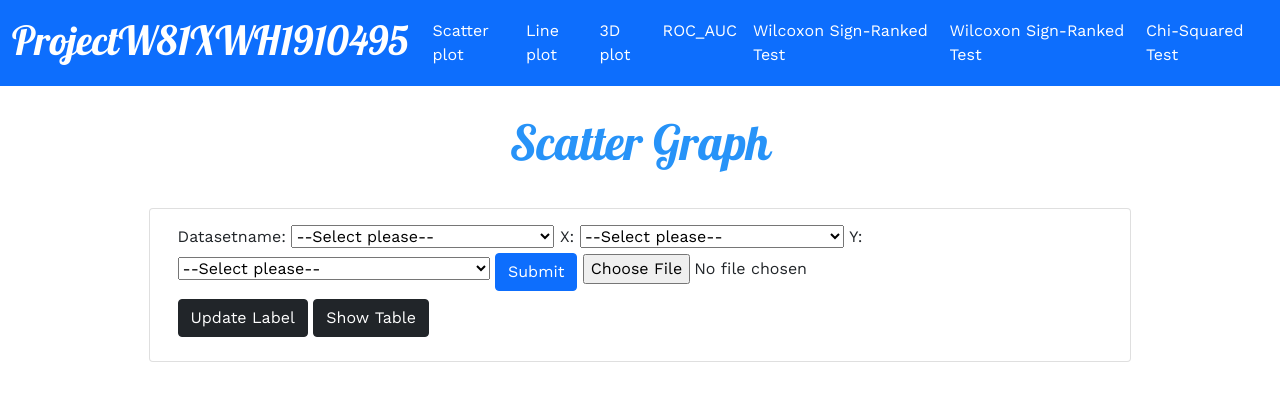
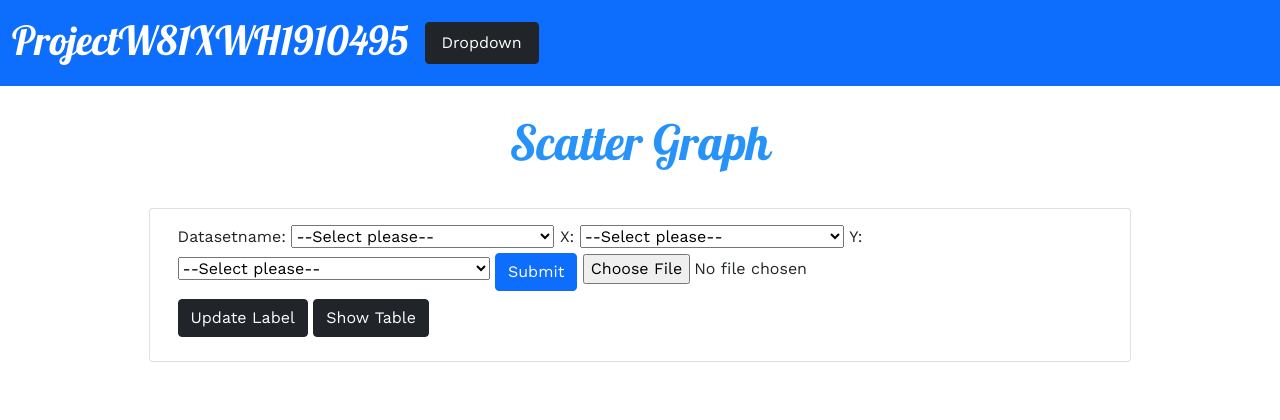
Before and after one commit to ProjectW81XWH1910495/DataAnalytics-Dev, a Flask app: page / in a window 1280 px wide. Shown: the top 420 px of the page. Run offline with Flask 2, Linux system fonts and the light colour scheme; some libraries are stand-ins or nearby versions.

Commit message:
Added dropdown list

```diff
--- a/application/static/main.css
+++ b/application/static/main.css
@@ -56,6 +56,52 @@ tfoot td {
   text-align: center;
   height:10%
 }
+
+.dropbtn {
+  background-color: #4CAF50;
+  color: white;
+  padding: 16px;
+  font-size: 16px;
+  border: none;
+  cursor: pointer;
+}
+
+/* The container <div> - needed to position the dropdown content */
+.dropdown {
+  position: relative;
+  display: inline-block;
+}
+
+/* Dropdown Content (Hidden by Default) */
+.dropdown-content {
+  display: none;
+  position: absolute;
+  background-color: #f9f9f9;
+  min-width: 160px;
+  box-shadow: 0px 8px 16px 0px rgba(0,0,0,0.2);
+  z-index: 1;
+}
+
+/* Links inside the dropdown */
+.dropdown-content a {
+  color: black;
+  padding: 12px 16px;
+  text-decoration: none;
+  display: block;
+}
+
+/* Change color of dropdown links on hover */
+.dropdown-content a:hover {background-color: #f1f1f1}
+
+/* Show the dropdown menu on hover */
+.dropdown:hover .dropdown-content {
+  display: block;
+}
+
+/* Change the background color of the dropdown button when the dropdown content is shown */
+.dropdown:hover .dropbtn {
+  background-color: black;
+}
 /*footer{*/
 /*  position: fixed;*/
 /*  **height:10%;***/
--- a/application/templates/layout.html
+++ b/application/templates/layout.html
@@ -28,29 +28,40 @@
                 <span class="navbar-toggler-icon"></span>
             </button>
             <div class="collapse navbar-collapse" id="navbarText">
-                <ul class="navbar-nav ml-auto mb-2 mb-lg-0">
-                    <li class="nav-item">
-                        <a class="nav-link text-white" href="/scatter">Scatter plot</a>
-                    </li>
-                    <li class="nav-item">
-                        <a class="nav-link text-white" href="/trend">Line plot</a>
-                    </li>
-                    <li class="nav-item">
-                        <a class="nav-link text-white" href="/threeD">3D plot</a>
-                    </li>
-                    <li class="nav-item">
-                        <a class="nav-link text-white" href="/auc">ROC_AUC</a>
-                    </li>
-                    <li class="nav-item">
-                        <a class="nav-link text-white" href="/wil">Wilcoxon Sign-Ranked Test</a>
-                    </li>
-                    <li class="nav-item">
-                        <a class="nav-link text-white" href="/wil">Wilcoxon Sign-Ranked Test</a>
-                    </li>
-                    <li class="nav-item">
-                        <a class="nav-link text-white" href="/chi">Chi-Squared Test</a>
-                    </li>
-                </ul>
+
+                <div class="dropdown">
+                  <button class="nav-link text-white btn btn-dark mt-2 mb-2">Dropdown</button>
+                  <div class="dropdown-content">
+                        <a href="/scatter">Scatter plot</a>
+                        <a href="/trend">Line plot</a>
+                        <a href="/threeD">3D plot</a>
+                        <a href = "/auc">ROC_AUC</a>
+                        <a href = "/wil">Wilcoxon Sign-Ranked Test</a>
+                        <a href="/chi">Chi-Squared Test</a>
+
+                  </div>
+                </div>
+<!--                <ul class="navbar-nav ml-auto mb-2 mb-lg-0 ">-->
+<!--                    <li class="nav-item">-->
+<!--                        <a class="nav-link text-white" href="/scatter">Scatter plot</a>-->
+<!--                    </li>-->
+<!--                    <li class="nav-item">-->
+<!--                        <a class="nav-link text-white" href="/trend">Line plot</a>-->
+<!--                    </li>-->
+<!--                    <li class="nav-item">-->
+<!--                        <a class="nav-link text-white" href="/threeD">3D plot</a>-->
+<!--                    </li>-->
+<!--                    <li class="nav-item">-->
+<!--                        <a class="nav-link text-white" href="/auc">ROC_AUC</a>-->
+<!--                    </li>-->
+<!--                    <li class="nav-item">-->
+<!--                        <a class="nav-link text-white" href="/wil">Wilcoxon Sign-Ranked Test</a>-->
+<!--                    </li>-->
+
+<!--                    <li class="nav-item">-->
+<!--                        <a class="nav-link text-white" href="/chi">Chi-Squared Test</a>-->
+<!--                    </li>-->
+<!--                </ul>-->
             </div>
         </div>
     </nav>
```
